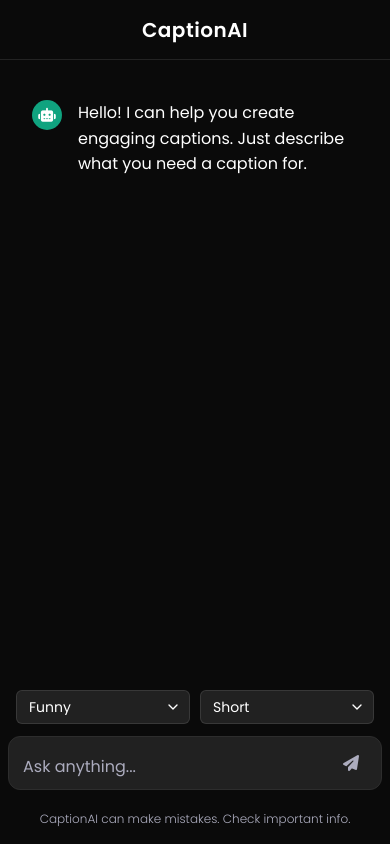
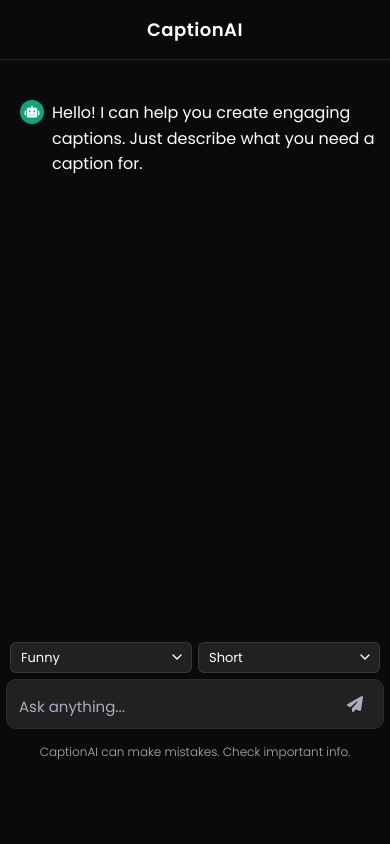
Before and after one commit to jasamansinghchaggar/CaptionAI-Bot, a website: page public/index.html in a window 390 px wide. Drawn offline with nearby package versions, Linux system fonts and the light colour scheme.

Commit message:
page height adjusted

```diff
--- a/public/script.js
+++ b/public/script.js
@@ -66,12 +66,35 @@ function appendMessage(text, sender = 'user') {
 
 // Auto-resize textarea as user types
 function setupTextareaAutoResize() {
+    // Set initial height
     userInput.setAttribute('style', 'height: auto;');
-    userInput.addEventListener('input', function() {
-        this.style.height = 'auto';
-        this.style.height = (this.scrollHeight) + 'px';
+
+    // Make sure textarea doesn't exceed the maximum height
+    const resizeTextarea = () => {
+        // Reset height to auto to get the correct scrollHeight
+        userInput.style.height = 'auto';
+
+        // Calculate new height (clamped to max-height if needed)
+        const newHeight = Math.min(userInput.scrollHeight, parseInt(getComputedStyle(document.documentElement).getPropertyValue('--textarea-max-height')));
+
+        // Apply the new height
+        userInput.style.height = newHeight + 'px';
+
+        // Enable scrolling if content exceeds max height
+        userInput.style.overflowY = userInput.scrollHeight > newHeight ? 'auto' : 'hidden';
+
+        // Update send button state
         updateSendButtonState();
-    });
+    };
+
+    // Apply resize on input
+    userInput.addEventListener('input', resizeTextarea);
+
+    // Also resize on window resize to handle orientation changes
+    window.addEventListener('resize', resizeTextarea);
+
+    // Initial resize
+    resizeTextarea();
 }
 
 // Update send button appearance based on input
--- a/public/style.css
+++ b/public/style.css
@@ -24,6 +24,10 @@
 
     /* Typography */
     --font-primary: 'Poppins', sans-serif;
+
+    /* Heights for textarea */
+    --textarea-min-height: 24px;
+    --textarea-max-height: 150px;
 }
 
 /* ===== RESET & BASE STYLES ===== */
@@ -89,7 +93,8 @@ button {
     display: flex;
     flex-direction: column;
     position: relative;
-    overflow: hidden;
+    overflow-x: hidden;
+    overflow-y: visible;
 }
 
 /* Message area */
@@ -190,6 +195,8 @@ button {
     width: 100%;
     position: relative;
     bottom: 0;
+    background-color: var(--color-bg);
+    z-index: 10;
 }
 
 #chat-form {
@@ -251,6 +258,7 @@ button {
     margin: 0 auto;
     max-width: 650px;
     width: 100%;
+    position: relative;
 }
 
 #user-input {
@@ -261,12 +269,25 @@ button {
     color: var(--color-text);
     font-size: 16px;
     line-height: 1.5;
-    max-height: 200px;
+    min-height: var(--textarea-min-height);
+    max-height: var(--textarea-max-height);
     padding: 0;
     outline: none;
     font-family: var(--font-primary);
-    overflow: hidden;
+    overflow-y: auto;
+    overflow-x: hidden;
     transition: height 0.1s;
+    scrollbar-width: thin;
+    scrollbar-color: rgba(255, 255, 255, 0.15) transparent;
+}
+
+#user-input::-webkit-scrollbar {
+    width: 4px;
+}
+
+#user-input::-webkit-scrollbar-thumb {
+    background-color: rgba(255, 255, 255, 0.15);
+    border-radius: var(--radius-full);
 }
 
 #user-input::placeholder {
@@ -282,10 +303,20 @@ button {
     border-radius: var(--radius-full);
     background-color: transparent;
     transition: background-color 0.2s, transform 0.2s;
+    flex-shrink: 0;
+}
+
+.send-button.active {
+    background-color: var(--color-primary);
 }
 
 .send-button:hover {
     background-color: rgba(255, 255, 255, 0.1);
+}
+
+.send-button.active:hover {
+    background-color: var(--color-primary);
+    opacity: 0.9;
 }
 
 .send-button i {
@@ -295,6 +326,10 @@ button {
 
 .send-button:hover i {
     color: var(--color-text);
+}
+
+.send-button.active i {
+    color: white;
 }
 
 /* Input footer */
@@ -349,7 +384,85 @@ button {
 
 /* ===== RESPONSIVE STYLES ===== */
 @media (max-width: 768px) {
+    .app-container {
+        height: 95vh;
+    }
+
     .input-container {
         padding: 8px;
+        padding-bottom: env(safe-area-inset-bottom, 8px);
+    }
+
+    .message-content-wrapper {
+        padding: 0 16px;
+    }
+
+    .options-container {
+        flex-direction: row;
+        gap: 8px;
+    }
+
+    .options-container select {
+        font-size: 13px;
+        padding: 7px 10px;
+        padding-right: 24px;
+        background-position: right 6px center;
+    }
+
+    .input-group {
+        padding: 8px 12px;
+    }
+
+    #user-input {
+        font-size: 15px;
+        padding-right: 5px;
     }
 }
+
+@media (max-width: 480px) {
+    .app-container {
+        height: 93vh;
+    }
+
+    .header h1 {
+        font-size: 18px;
+    }
+
+    .message-content-wrapper {
+        padding: 0 12px;
+        gap: 8px;
+    }
+
+    .message-icon {
+        width: 24px;
+        height: 24px;
+        font-size: 12px;
+        margin-left: 8px;
+    }
+
+    .input-container {
+        padding: 6px;
+    }
+
+    #chat-form {
+        gap: 6px;
+    }
+
+    .controls {
+        padding: 0 4px;
+    }
+
+    /* Fix for the textarea cutting off on small screens */
+    .chat-container {
+        padding-bottom: 10px;
+    }
+
+    .input-group {
+        border-radius: 10px;
+    }
+
+    .options-container {
+        flex-direction: row;
+        gap: 6px;
+    }
+}
```
